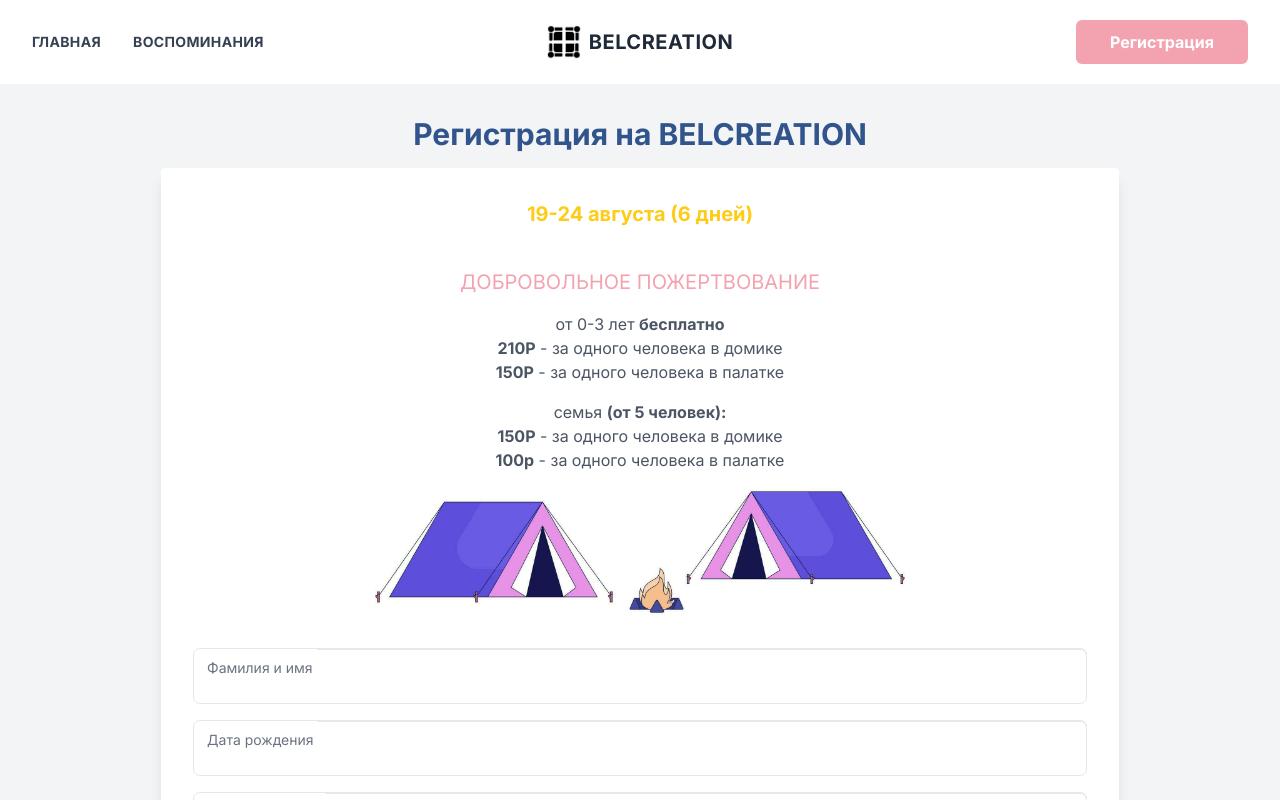
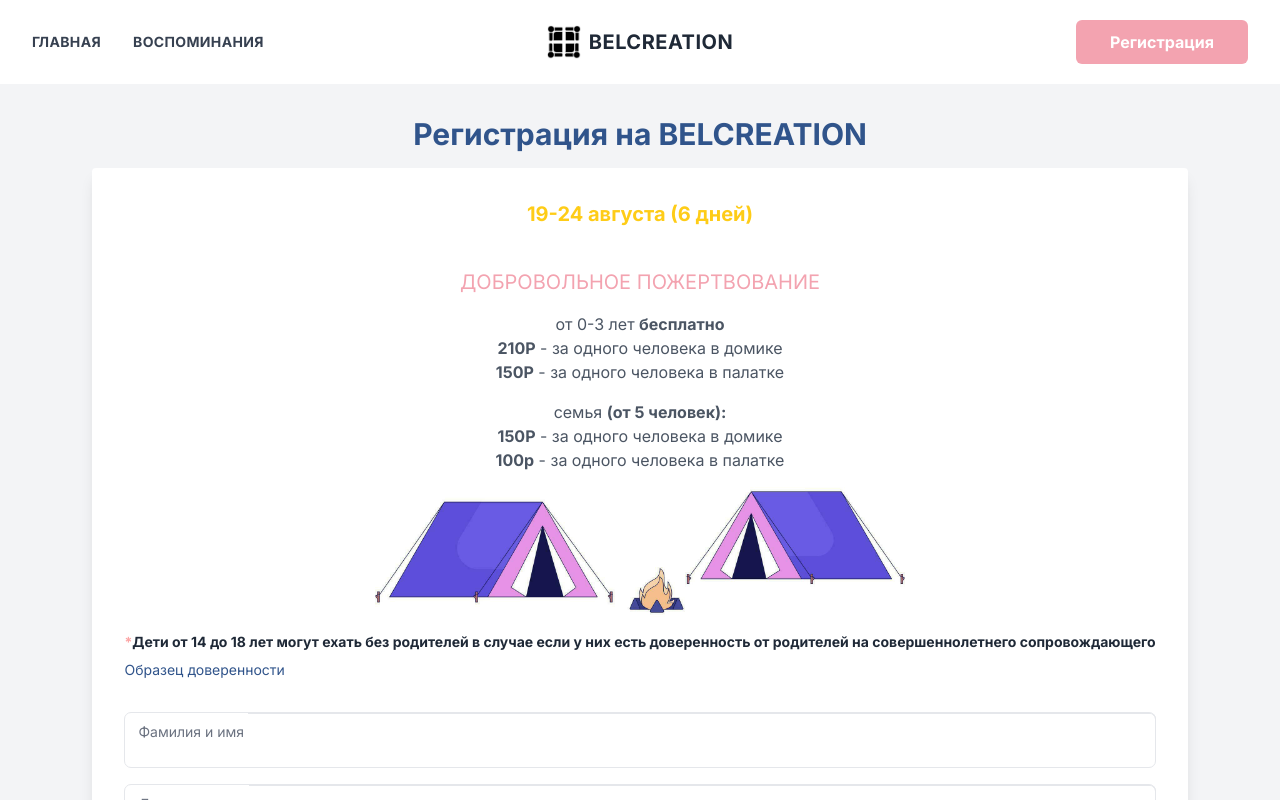
Before and after one commit to LashaLoi/belcreation, a Next.js app: page /register in a window 1280 px wide. Shown: the top 800 px of the page. Built offline with nearby package versions, Linux system fonts and the light colour scheme.

Commit message:
add docs

```diff
--- a/app/register/page.tsx
+++ b/app/register/page.tsx
@@ -91,6 +91,22 @@
                 className="grid gap-4 gap-y-4 text-sm grid-cols-1 md:grid-cols-5"
                 onSubmit={onSubmit}
               >
+                <div className="md:col-span-5">
+                  <p className="mb-2 font-bold">
+                    <span className="text-red-300">*</span>Дети от 14 до 18 лет
+                    могут ехать без родителей в случае если у них есть
+                    доверенность от родителей на совершеннолетнего
+                    сопровождающего
+                  </p>
+                  <a
+                    href="/Документ.pdf"
+                    target="_blank"
+                    className="text-[#30548B] hover:underline"
+                  >
+                    Образец доверенности
+                  </a>
+                </div>
+
                 <div className="md:col-span-5 mt-4">
                   <Input
                     label={"Фамилия и имя"}
```
Also changed, not shown: 1 other file (tests, documents, lock files or other folders).
